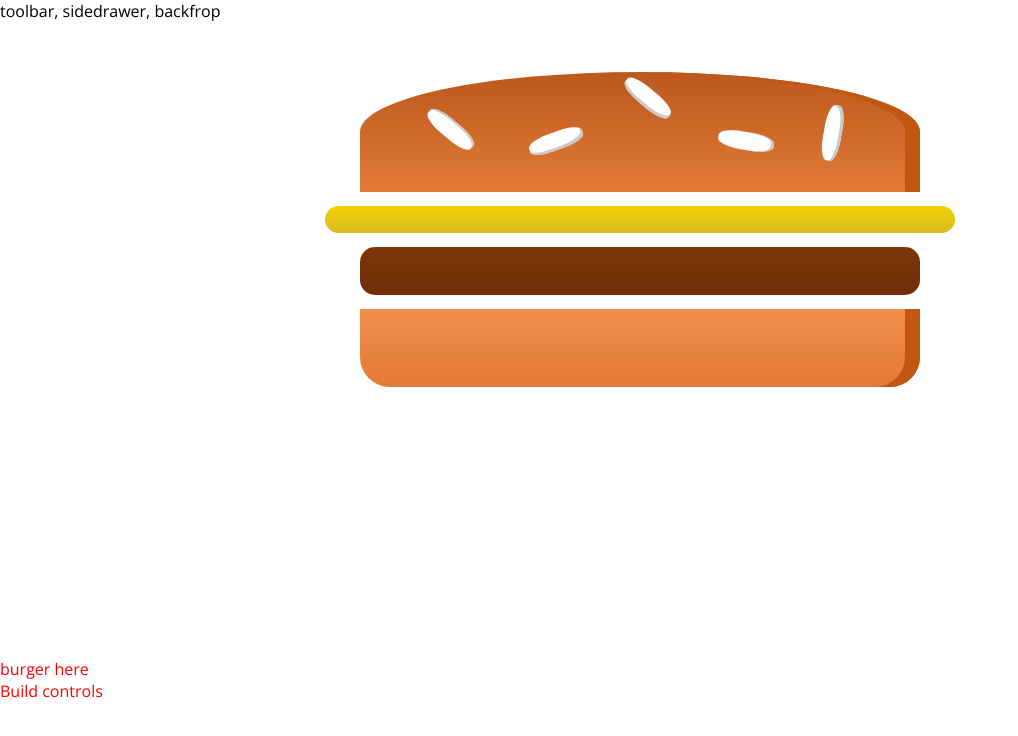
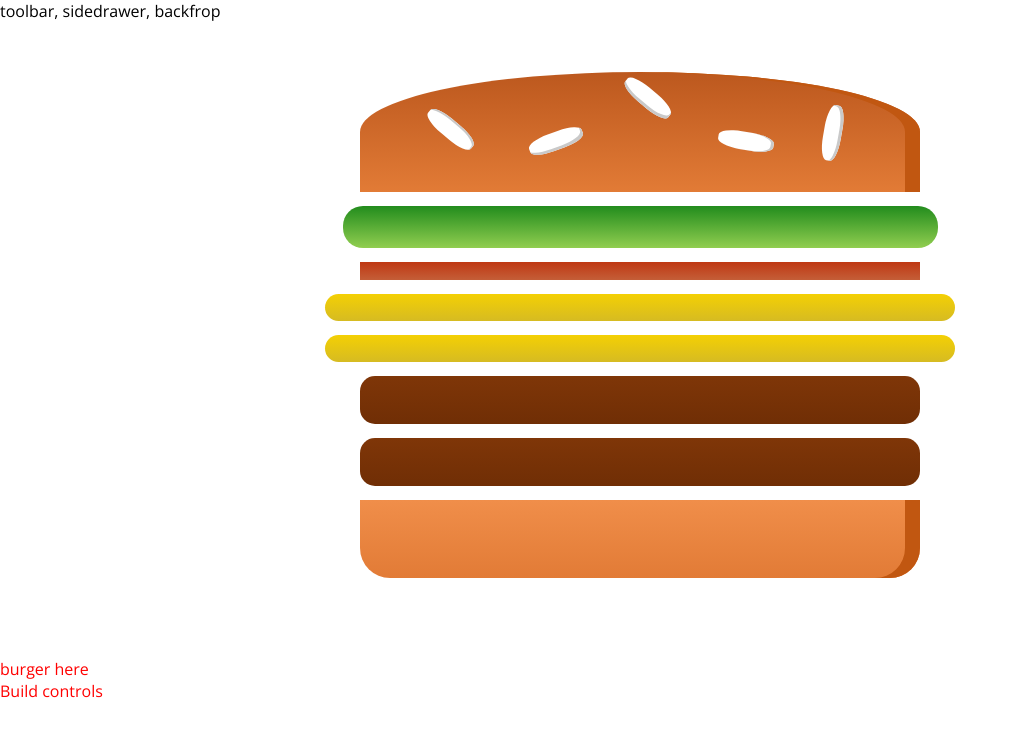
Before and after one commit to sasa-us/React-practice, a React (Create React App) app in the folder burger-builder-starting-setup/: page / in a window 1280 px wide. Shown: the top 736 px of the page, without its empty margins (0-1018 px from the left). Built offline with nearby package versions, Linux system fonts and the light colour scheme.

Commit message:
use map and state to make ingredient dynamic

```diff
--- a/burger-builder-starting-setup/src/components/Burger/Burger.js
+++ b/burger-builder-starting-setup/src/components/Burger/Burger.js
@@ -4,11 +4,20 @@
 
 
 const burger = (props) => {
+
+    const transformedIngredients = Object.keys(props.ingredients)
+        .map(igKey => {
+            return [...Array(props.ingredients[igKey])].map((_, i) => {
+                return <BurgerIngredient key={igKey+i} type={igKey} />;
+            }) //will have n elem space
+        });
+
     return (
         <div className={classes.Burger}>
             <BurgerIngredient type="bread-top" />
-            <BurgerIngredient type="cheese" />
-            <BurgerIngredient type="meat" />
+            {/* <BurgerIngredient type="cheese" />
+            <BurgerIngredient type="meat" /> */}
+            {transformedIngredients}
             <BurgerIngredient type="bread-bottom" />
 
         </div>
--- a/burger-builder-starting-setup/src/containers/BurgerBuilder/BurgerBuilder.js
+++ b/burger-builder-starting-setup/src/containers/BurgerBuilder/BurgerBuilder.js
@@ -4,10 +4,20 @@
 
 class BurgerBuilder extends Component {
 
+    state = {
+        ingredients: {
+            salad: 1,
+            bacon: 1,
+            cheese: 2,
+            meat: 2
+        }
+    }
+
+
     render() {
         return (
             <Aux>
-                <Burger />
+                <Burger  ingredients={this.state.ingredients} />
                 <div>burger here</div>
                 <div>Build controls</div>
             </Aux>
```
